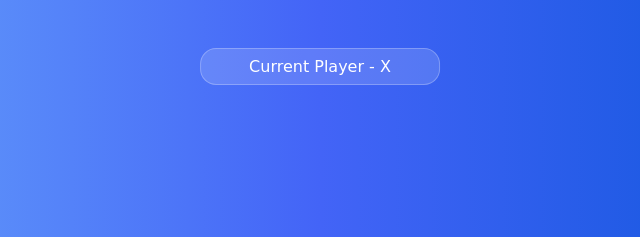
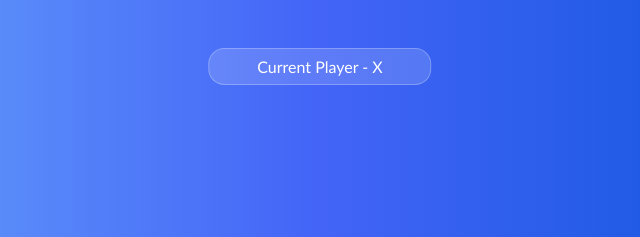
Before and after one commit to gajendra-ingle/Tic-Tac-Toe, a plain HTML site: page index.html in a window 1280 px wide. Shown: the top 237 px of the page, 320-960 px from the left. Drawn offline with Linux system fonts and the light colour scheme.

Commit message:
Removed some property

```diff
--- a/style.css
+++ b/style.css
@@ -4,7 +4,7 @@
     padding: 0;
     margin: 0;
     box-sizing: border-box;
-    font-family:cursive, 'Gill Sans', 'Gill Sans MT', Calibri, 'Trebuchet MS', sans-serif;
+    font-family:'Gill Sans', 'Gill Sans MT', Calibri, 'Trebuchet MS', sans-serif;
 }
 
 .wrapper {
```
